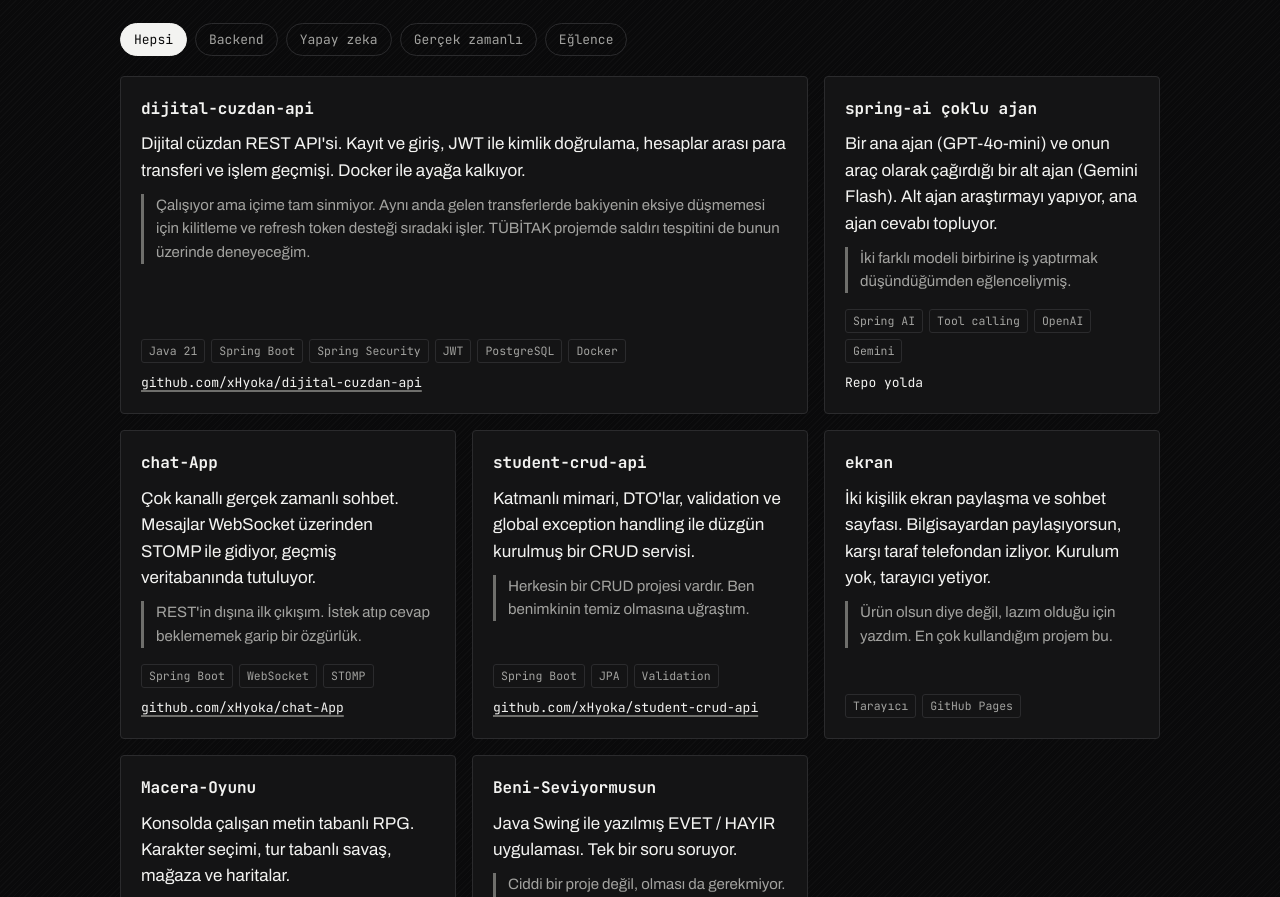
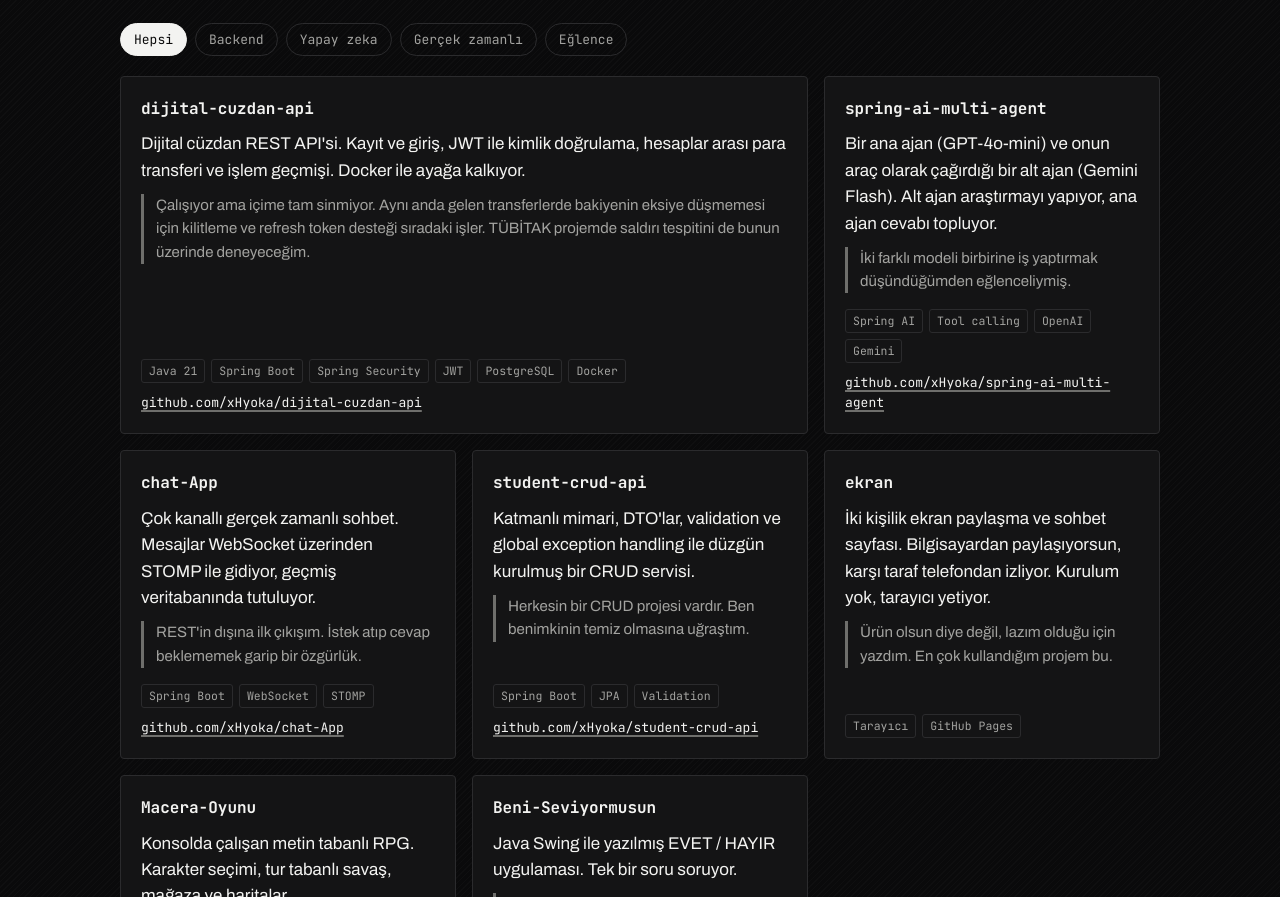
Before and after one commit to xHyoka/xHyoka.github.io, a plain HTML site: page index.html in a window 1280 px wide. Shown: the part 1018-1915 px from the top of the page. Drawn offline with Linux system fonts and the light colour scheme.

Commit message:
Add files via upload

```diff
--- a/index.html
+++ b/index.html
@@ -278,11 +278,11 @@ footer .wrap { display: flex; flex-wrap: wrap; gap: 6px 24px; justify-content: s
         </article>
 
         <article class="proj" data-t="backend ai">
-          <h3>spring-ai çoklu ajan</h3>
+          <h3>spring-ai-multi-agent</h3>
           <p>Bir ana ajan (GPT-4o-mini) ve onun araç olarak çağırdığı bir alt ajan (Gemini Flash). Alt ajan araştırmayı yapıyor, ana ajan cevabı topluyor.</p>
           <p class="note">İki farklı modeli birbirine iş yaptırmak düşündüğümden eğlenceliymiş.</p>
           <div class="tags"><span class="tag">Spring AI</span><span class="tag">Tool calling</span><span class="tag">OpenAI</span><span class="tag">Gemini</span></div>
-          <span class="link">Repo yolda</span>
+          <a class="link" href="https://github.com/xHyoka/spring-ai-multi-agent" target="_blank" rel="noopener">github.com/xHyoka/spring-ai-multi-agent</a>
         </article>
 
         <article class="proj" data-t="backend canli">
```
